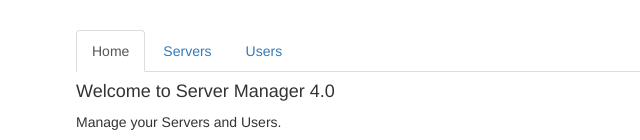
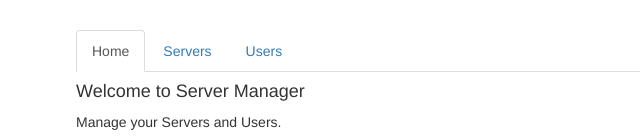
Before and after one commit to vnierat/routing-start, an Angular app: page / in a window 1280 px wide. Shown: the top 140 px of the page, without its empty margins (189-829 px from the left). Built offline with nearby package versions, Linux system fonts and the light colour scheme.

Commit message:
init-test

```diff
--- a/src/app/home/home.component.html
+++ b/src/app/home/home.component.html
@@ -1,2 +1,2 @@
-<h4>Welcome to Server Manager 4.0</h4>
+<h4>Welcome to Server Manager</h4>
 <p>Manage your Servers and Users.</p>
```
